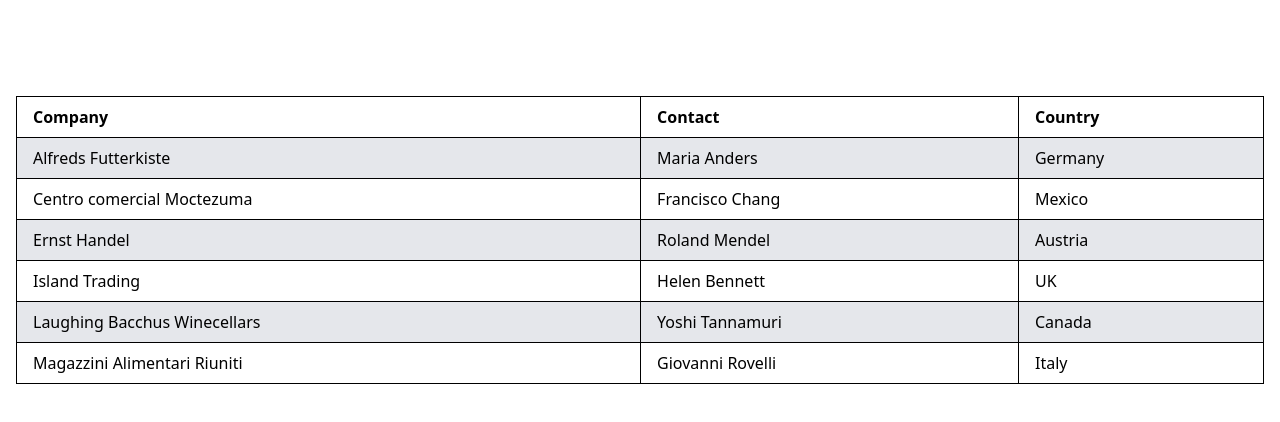
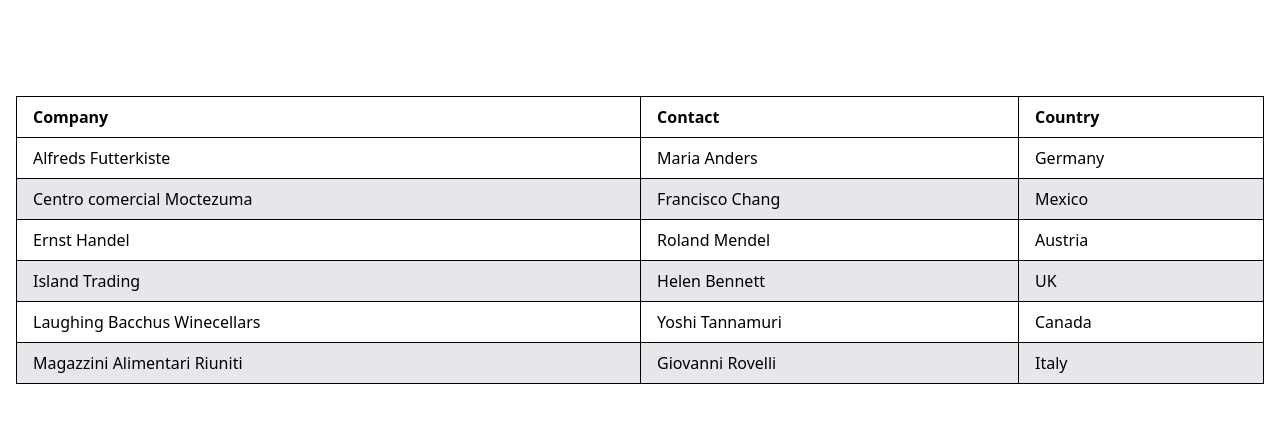
Before and after one commit to ramit2201/volopay-assignment, a React (Vite) app: page / in a window 1280 px wide. Shown: the top 422 px of the page. Built offline with nearby package versions, Linux system fonts and the light colour scheme.

Commit message:
fixed table styling

```diff
--- a/src/components/core/TableDisplay.jsx
+++ b/src/components/core/TableDisplay.jsx
@@ -31,7 +31,7 @@ const TableDisplay = ({ headers, rows, classes }) => {
             rows?.map((value, key) => (
               <tr
                 key={key}
-                className={`${key % 2 === 0 ? "bg-gray-200" : "bg-white"}`}
+                className=" even:bg-gray-200 odd: bg-white "
               > {/* Alternating row colors for better readability */}
                 {headers?.map((header, index) => (
                   <td key={index} className="border px-4 py-2">
```
